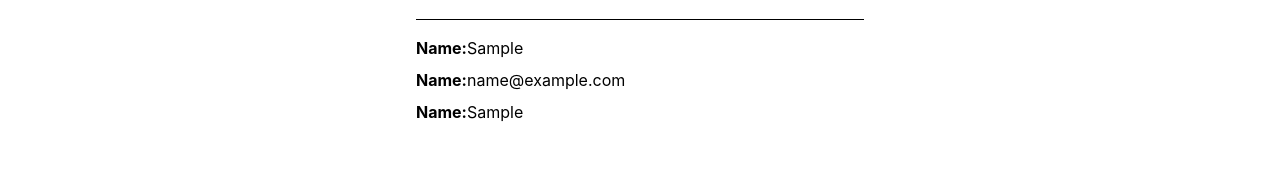
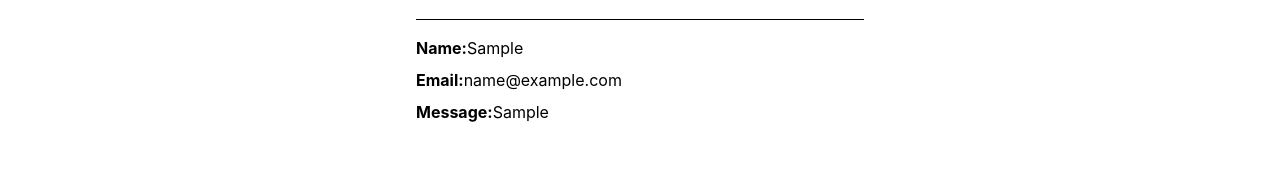
Before and after one commit to grodopoulou/cf9-react-app, a React (Vite) app: page /multifield-form-validation in a window 1280 px wide. Both pictures are taken after typing "Sample", "name@example.com", "Sample" into the empty fields and a click on the button "Submit". Shown: the part 393-565 px from the top of the page. Built offline with nearby package versions, Linux system fonts and the light colour scheme.

Commit message:
fix: rename values on submitted data state

```diff
--- a/src/components/LessonNine/MultiFieldForm.tsx
+++ b/src/components/LessonNine/MultiFieldForm.tsx
@@ -82,8 +82,8 @@ const MultiFieldForm = () => {
                 <>
                 <div className="mt-6 pt-4 max-w-md mx-auto border-t space-y-2">
                     <p><strong>Name:</strong>{submittedData.name}</p>
-                    <p><strong>Name:</strong>{submittedData.email}</p>
-                    <p><strong>Name:</strong>{submittedData.message}</p>
+                    <p><strong>Email:</strong>{submittedData.email}</p>
+                    <p><strong>Message:</strong>{submittedData.message}</p>
                 </div>
                 </>
             )}
--- a/src/components/LessonNine/MultiFieldFormWithValidation.tsx
+++ b/src/components/LessonNine/MultiFieldFormWithValidation.tsx
@@ -146,8 +146,8 @@ const MultiFieldFormWithValidation = () => {
                 <>
                 <div className="mt-6 pt-4 max-w-md mx-auto border-t space-y-2">
                     <p><strong>Name:</strong>{submittedData.name}</p>
-                    <p><strong>Name:</strong>{submittedData.email}</p>
-                    <p><strong>Name:</strong>{submittedData.message}</p>
+                    <p><strong>Email:</strong>{submittedData.email}</p>
+                    <p><strong>Message:</strong>{submittedData.message}</p>
                 </div>
                 </>
             )}
--- a/src/components/LessonTen/MultiFieldFormWithZod.tsx
+++ b/src/components/LessonTen/MultiFieldFormWithZod.tsx
@@ -160,8 +160,8 @@ const MultiFieldFormWithZod = () => {
                 <>
                 <div className="mt-6 pt-4 max-w-md mx-auto border-t space-y-2">
                     <p><strong>Name:</strong>{submittedData.name}</p>
-                    <p><strong>Name:</strong>{submittedData.email}</p>
-                    <p><strong>Name:</strong>{submittedData.message}</p>
+                    <p><strong>Email:</strong>{submittedData.email}</p>
+                    <p><strong>Message:</strong>{submittedData.message}</p>
                 </div>
                 </>
             )}
```
